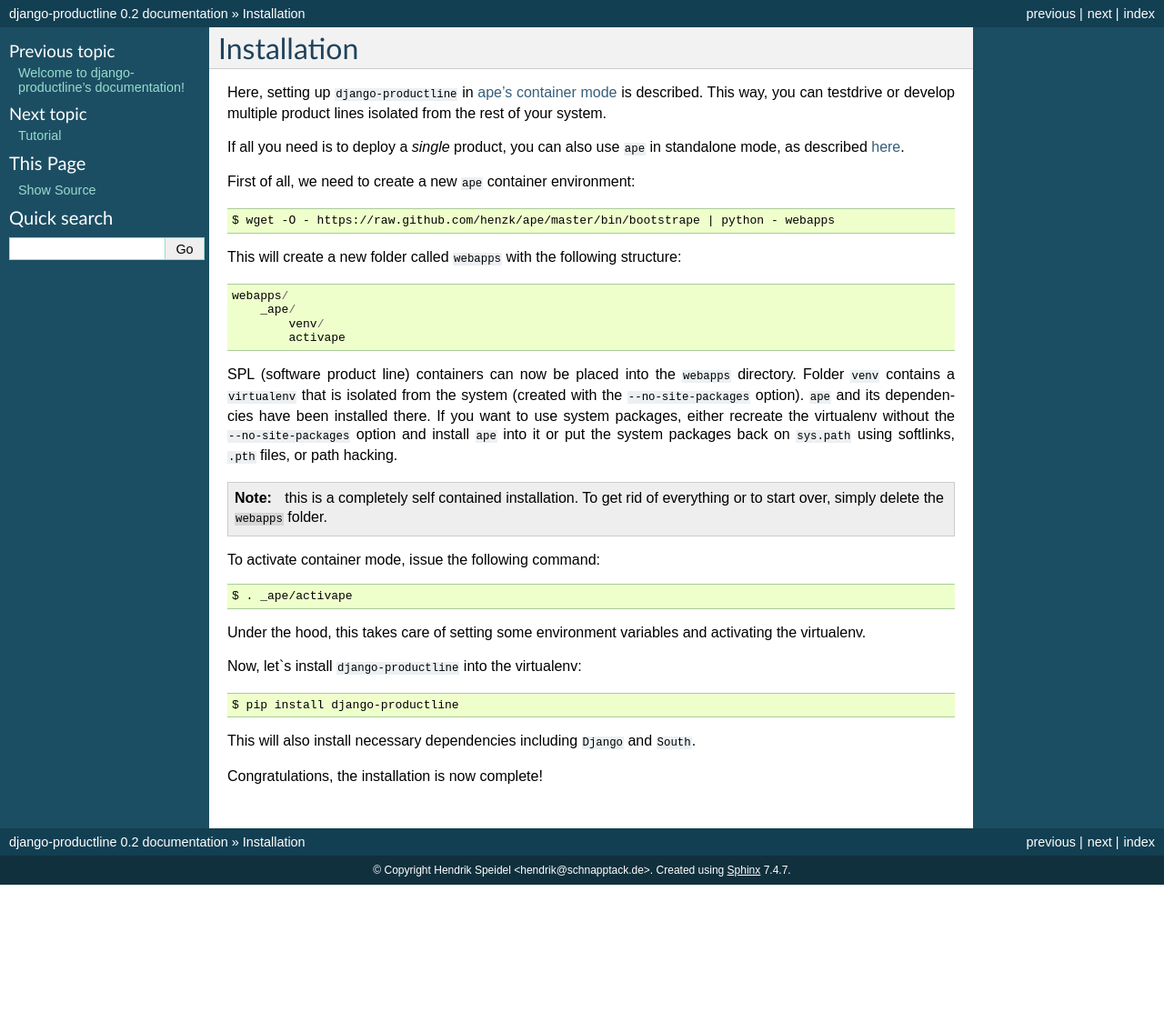
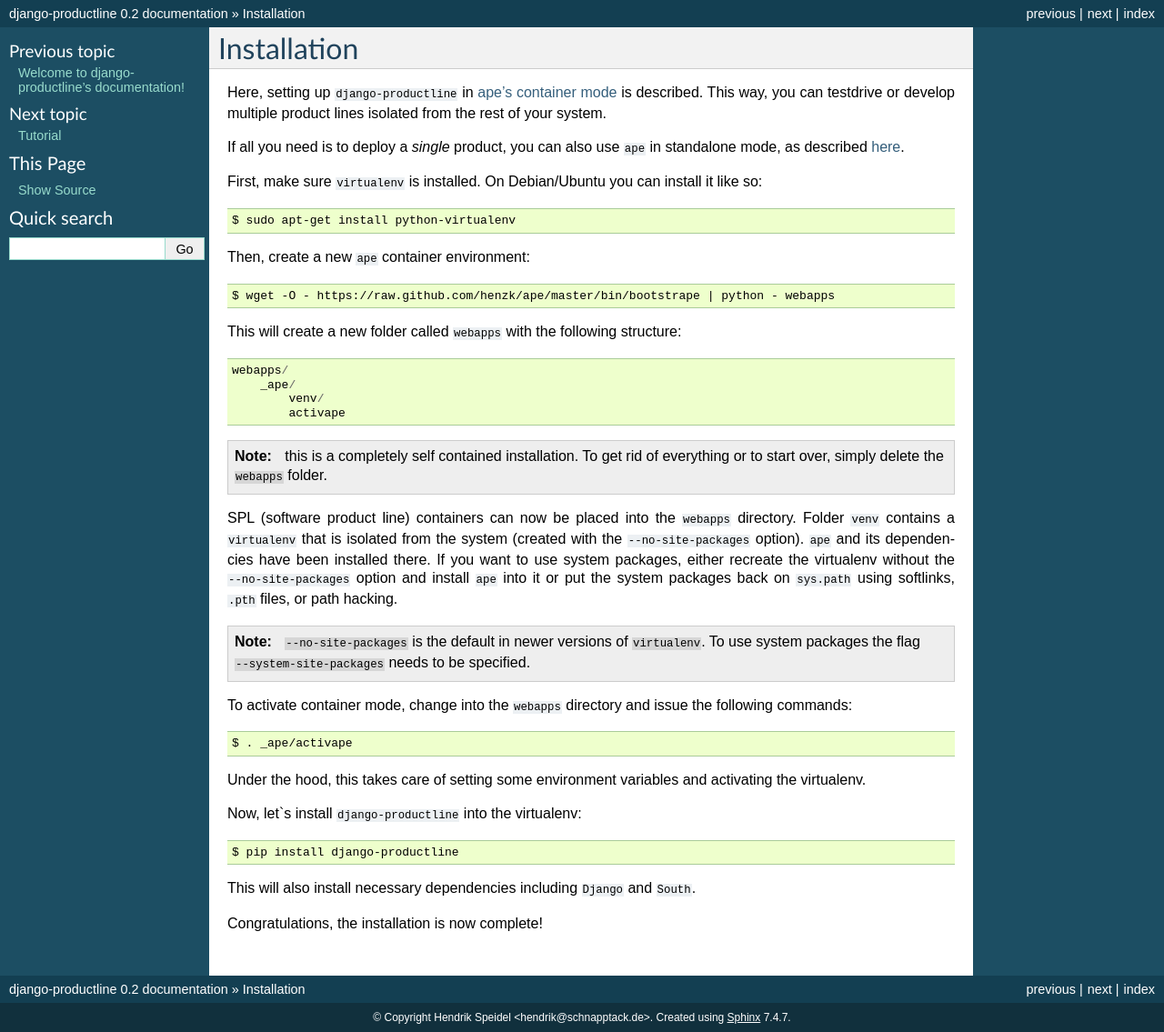
Before and after one commit to henzk/django-productline, a Sphinx documentation site: the page built from docs/install.rst, in a window 1280 px wide. Shown: the whole page at 91% size. Built offline with Sphinx 7.4.7, drawn with Linux system fonts in a browser that asks for light colours; formulas are drawn with MathJax 3; before the commit the page ends 973 px from its top, so only the background shows below that.

Commit message:
added remark about virtualenv to installation instructions

```diff
--- a/docs/install.rst
+++ b/docs/install.rst
@@ -8,7 +8,11 @@
 If all you need is to deploy a *single* product, you can also use ``ape`` in standalone mode, as described
 `here <http://ape.readthedocs.org/en/latest/install.html#installing-ape-globally>`_.
 
-First of all, we need to create a new ``ape`` container environment::
+First, make sure ``virtualenv`` is installed. On Debian/Ubuntu you can install it like so::
+
+    $ sudo apt-get install python-virtualenv
+
+Then, create a new ``ape`` container environment::
 
     $ wget -O - https://raw.github.com/henzk/ape/master/bin/bootstrape | python - webapps
 
@@ -19,6 +23,11 @@
             venv/
             activape
 
+.. note::
+
+    this is a completely self contained installation. To get rid of everything or to start over, simply delete the ``webapps`` folder.
+
+
 SPL (software product line) containers can now be placed into the ``webapps`` directory.
 Folder ``venv`` contains a ``virtualenv`` that is isolated from the system (created with the ``--no-site-packages`` option).
 ``ape`` and its dependencies have been installed there. If you want to use system packages, either recreate the virtualenv without the ``--no-site-packages`` option and install ``ape`` into it or
@@ -26,10 +35,10 @@
 
 .. note::
 
-    this is a completely self contained installation. To get rid of everything or to start over, simply delete the ``webapps`` folder.
+    ``--no-site-packages`` is the default in newer versions of ``virtualenv``. To use system packages the flag ``--system-site-packages`` needs to be specified.
 
 
-To activate container mode, issue the following command::
+To activate container mode, change into the ``webapps`` directory and issue the following commands::
 
     $ . _ape/activape
 
```
